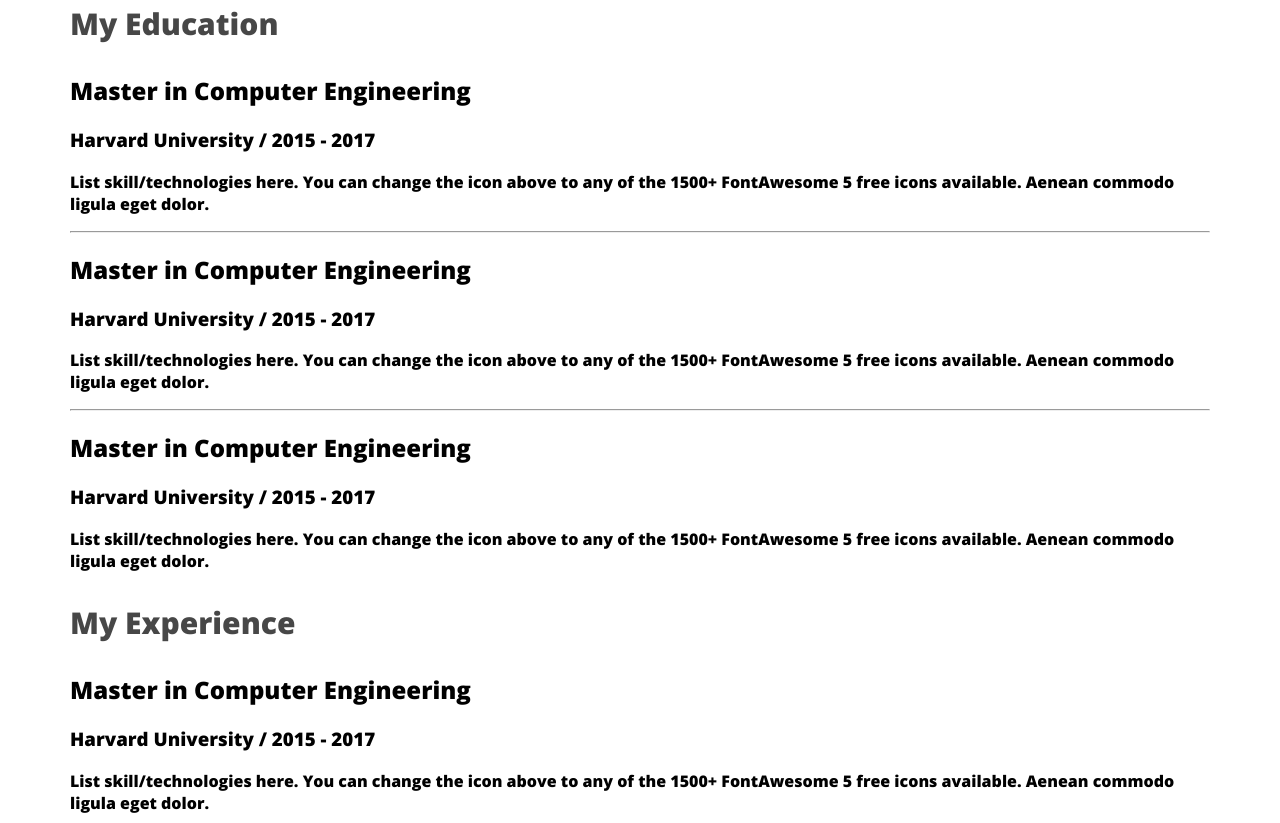
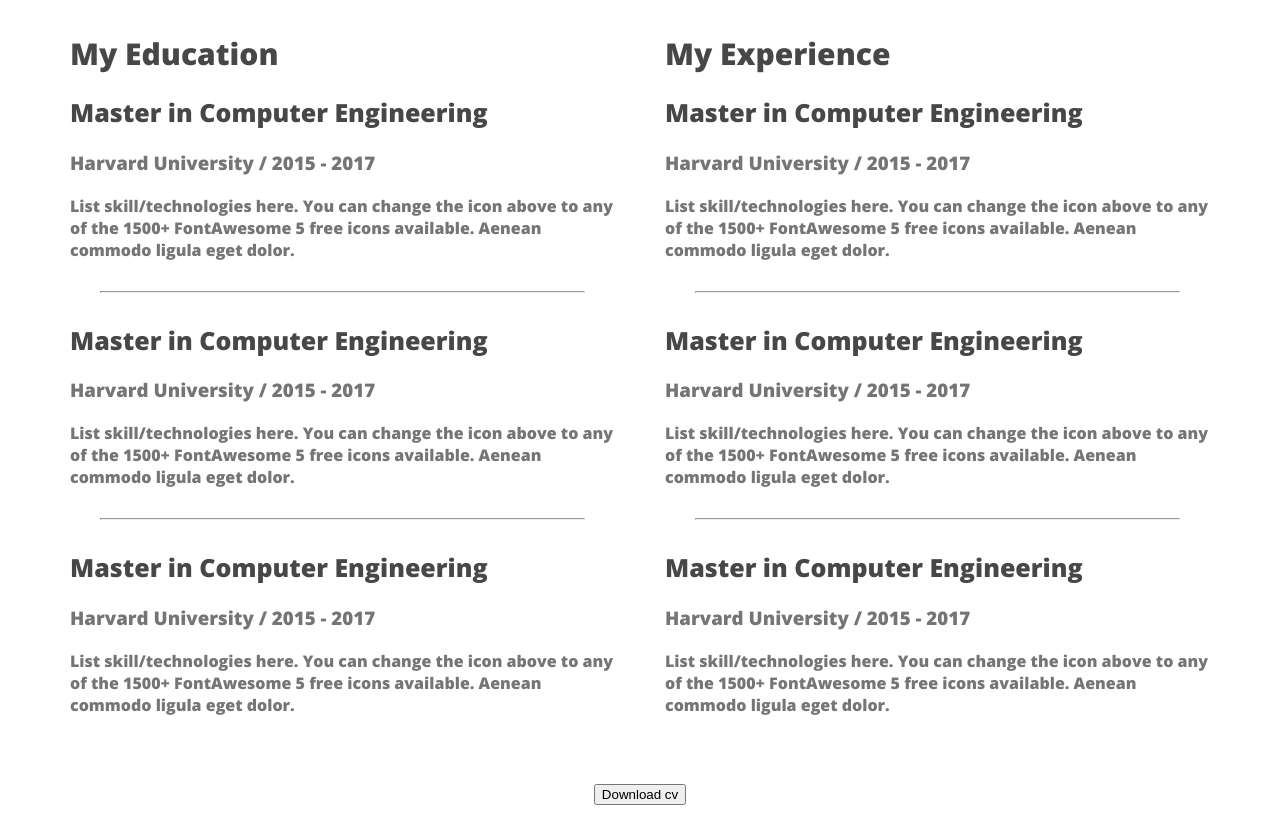
Before and after one commit to mdnurnoby/webdevoloper-portfolio, a plain HTML site: page index.html in a window 1280 px wide. Shown: the part 2377-3200 px from the top of the page. Drawn offline with nearby package versions, Linux system fonts and the light colour scheme.

Commit message:
finished the resume section

```diff
--- a/index.html
+++ b/index.html
@@ -137,6 +137,9 @@
                 </div>
             </div>
         </div>
+        <div class="dwonload-cv">
+            <button>Download cv</button>
+        </div>
       </section>
     </main>
     <footer>
--- a/styles/portfolio.css
+++ b/styles/portfolio.css
@@ -122,4 +122,30 @@ main section {
   color: #474747;
   font-size: 30px;
   font-weight: 700;
+  margin-bottom: 10px;
 }
+.resume-item-title {
+  color: #474747;
+  font-size: 25px;
+  font-weight: 700;
+}
+.resume-item-institude{
+  margin-bottom: 20px;
+  margin-top: 0px;
+}
+.resume-container {
+  display: flex;
+  gap: 50px;
+}
+.resume-item-description,
+.resume-item-institude {
+  color: #757575;
+}
+.resume-container hr{
+  margin: 30px;
+}
+
+.dwonload-cv{
+  text-align: center;
+  margin: 50px;
+}
```
